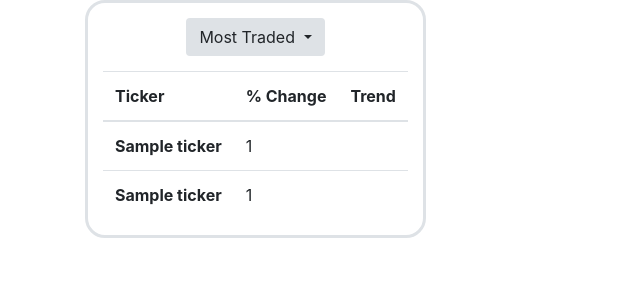
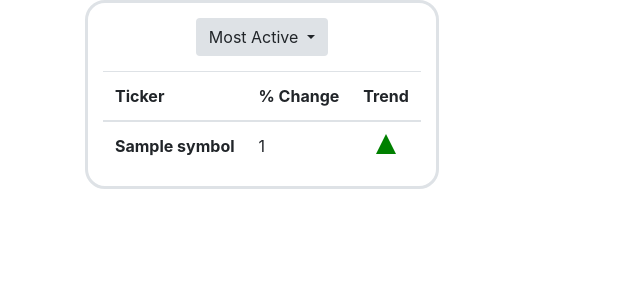
Before and after one commit to bmajkut9/django_stocktrader_website, a Django app: template papertrade_website/homeapp/templates/home.html in a window 1280 px wide. Shown: the part 76-376 px from the top of the page, without its empty margins (0-640 px from the left). Run offline with Django 5.2, Linux system fonts and the light colour scheme; the template is opened without the code that fills it: most values are stand-ins (such as "Sample title", 1, 10 or a date in 2020); some libraries are stand-ins or nearby versions.

Commit message:
5/9 - Built complete homepage UI and
- TODO: Rest of home page UI and buld investments backend

```diff
--- a/papertrade_website/homeapp/templates/home.html
+++ b/papertrade_website/homeapp/templates/home.html
@@ -4,21 +4,55 @@
 <!DOCTYPE html>
 <html>
 
+<script>
+function showData(type, text) {
+    document.getElementById('gainers').style.display = 'none';
+    document.getElementById('losers').style.display = 'none';
+    document.getElementById('mostActive').style.display = 'none';
+
+    document.getElementById(type).style.display = '';
+    document.getElementById('dropdownMenuButton').textContent = text;
+}
+</script>
+<style>
+    .triangle-up {
+        width: 0;
+        height: 0;
+        border-left: 10px solid transparent;
+        border-right: 10px solid transparent;
+        border-bottom: 20px solid green;
+        margin-left: auto;
+        margin-right: auto;
+    }
+    .triangle-down {
+        width: 0;
+        height: 0;
+        border-left: 10px solid transparent;
+        border-right: 10px solid transparent;
+        border-top: 20px solid red;
+        margin-left: auto;
+        margin-right: auto;
+    }
+</style>
+
 <body>
     <div class="container">
         <div class="row">
             <div class="column">
                 <div class="container border" style="border-width: 3px !important; border-radius: 20px;">
-                    <div class="dropdown" style="display: flex; justify-content: center; width: 100%; margin-top: 15px; margin-bottom: 15px;">
-                        <button class="btn dropdown-toggle" style="background-color: #dee2e6;" type="button" id="dropdownMenuButton" data-toggle="dropdown" aria-haspopup="true" aria-expanded="false">
-                          Most Traded
+                    <div class="dropdown"
+                        style="display: flex; justify-content: center; width: 100%; margin-top: 15px; margin-bottom: 15px;">
+                        <button class="btn dropdown-toggle" style="background-color: #dee2e6;" type="button"
+                            id="dropdownMenuButton" data-toggle="dropdown" aria-haspopup="true" aria-expanded="false">
+                            Most Active
                         </button>
-                        <div class="dropdown-menu border" style="margin-left: auto; margin-right: auto;" aria-labelledby="dropdownMenuButton">
-                          <a class="dropdown-item">Biggest Gainers</a>
-                          <a class="dropdown-item">Biggest Losers</a>
-                          <a class="dropdown-item">Most Traded</a>
+                        <div class="dropdown-menu" style="margin-left: auto; margin-right: auto;"
+                            aria-labelledby="dropdownMenuButton">
+                            <a class="dropdown-item" onclick="showData('gainers', 'Biggest Gainers')">Biggest Gainers</a>
+                            <a class="dropdown-item" onclick="showData('losers', 'Biggest Losers')">Biggest Losers</a>
+                            <a class="dropdown-item" onclick="showData('mostActive', 'Most Active')">Most Active</a>
                         </div>
-                      </div>
+                    </div>
                     <table class="table">
                         <thead>
                             <tr>
@@ -27,19 +61,36 @@
                                 <th scope="col">Trend</th>
                             </tr>
                         </thead>
-                        <tbody>
+                        <tbody id="gainers" style="display: none;">
+                            {% for gainer in gainers %}
+                            <tr>
+                                <th scope="row">{{gainer.symbol}}</th>
+                                <td>{{gainer.change_percentage}}</td>
+                                <td><div class="triangle-up"></div></td>
+                            </tr>
+                            {% endfor %}
+                        </tbody>
+                        <tbody id="losers" style="display: none;">
                             {% for loser in losers %}
                             <tr>
-                                <th scope="row">{{loser.ticker}}</th>
+                                <th scope="row">{{loser.symbol}}</th>
                                 <td>{{loser.change_percentage}}</td>
-                                <td></td>
+                                <td><div class="triangle-down"></div></td>
                             </tr>
                             {% endfor %}
-                            {% for gainer in gainers %}
+                        </tbody>
+                        <tbody id="mostActive">
+                            {% for active in mostActive %}
                             <tr>
-                                <th scope="row">{{gainer.ticker}}</th>
-                                <td>{{gainer.change_percentage}}</td>
-                                <td></td>
+                                <th scope="row">{{active.symbol}}</th>
+                                <td>{{active.change_percentage}}</td>
+                                <td>{% if active.change_percentage >= 0 %}
+                                    <div class="triangle-up"></div>
+                                    {% else %}
+                                    <div class="triangle-down"></div>
+                                    {% endif %}
+                                </td>
+
                             </tr>
                             {% endfor %}
                         </tbody>
```
Also changed, not shown: papertrade_website/homeapp/views.py (+31 -5 lines).
